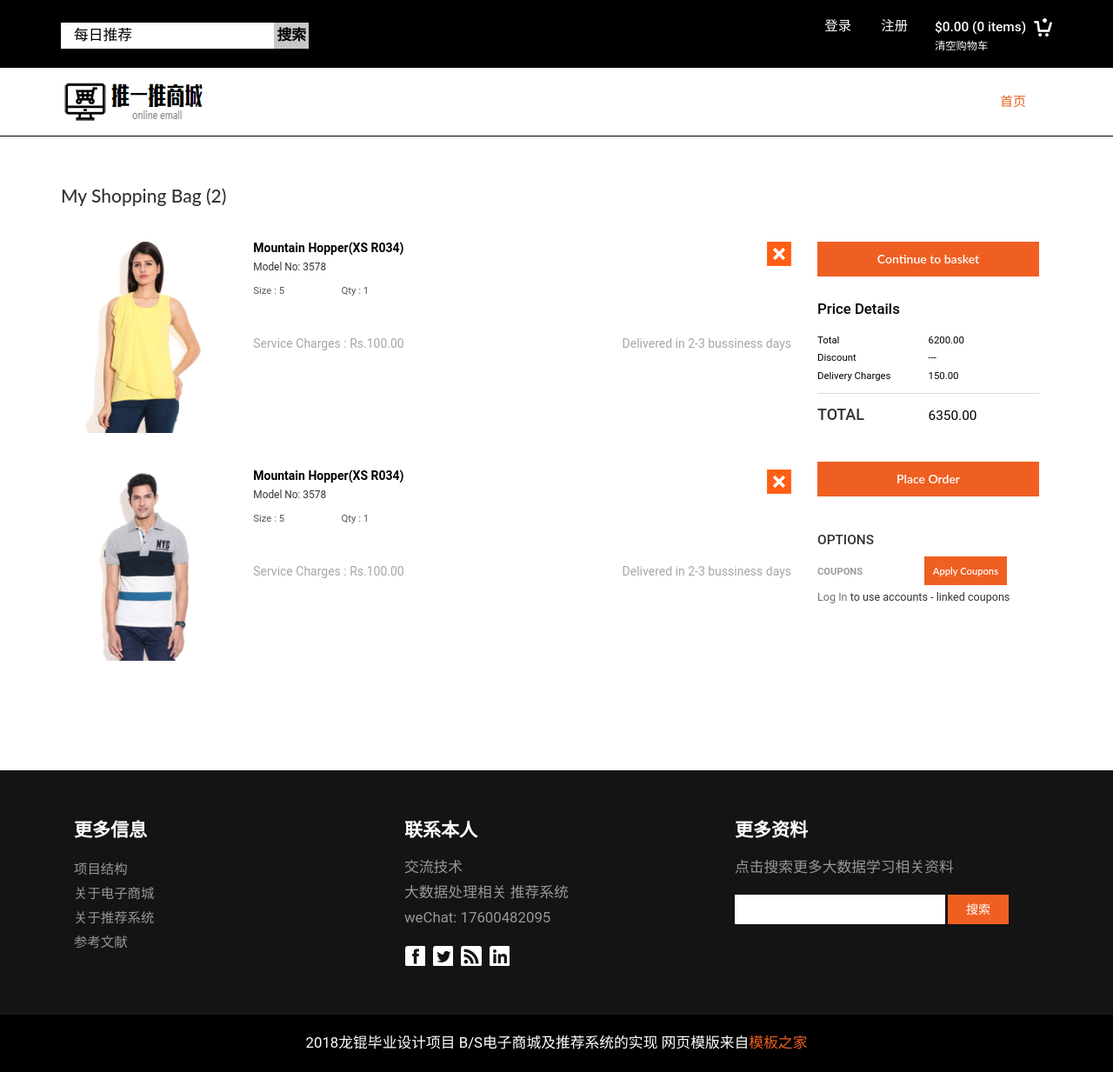
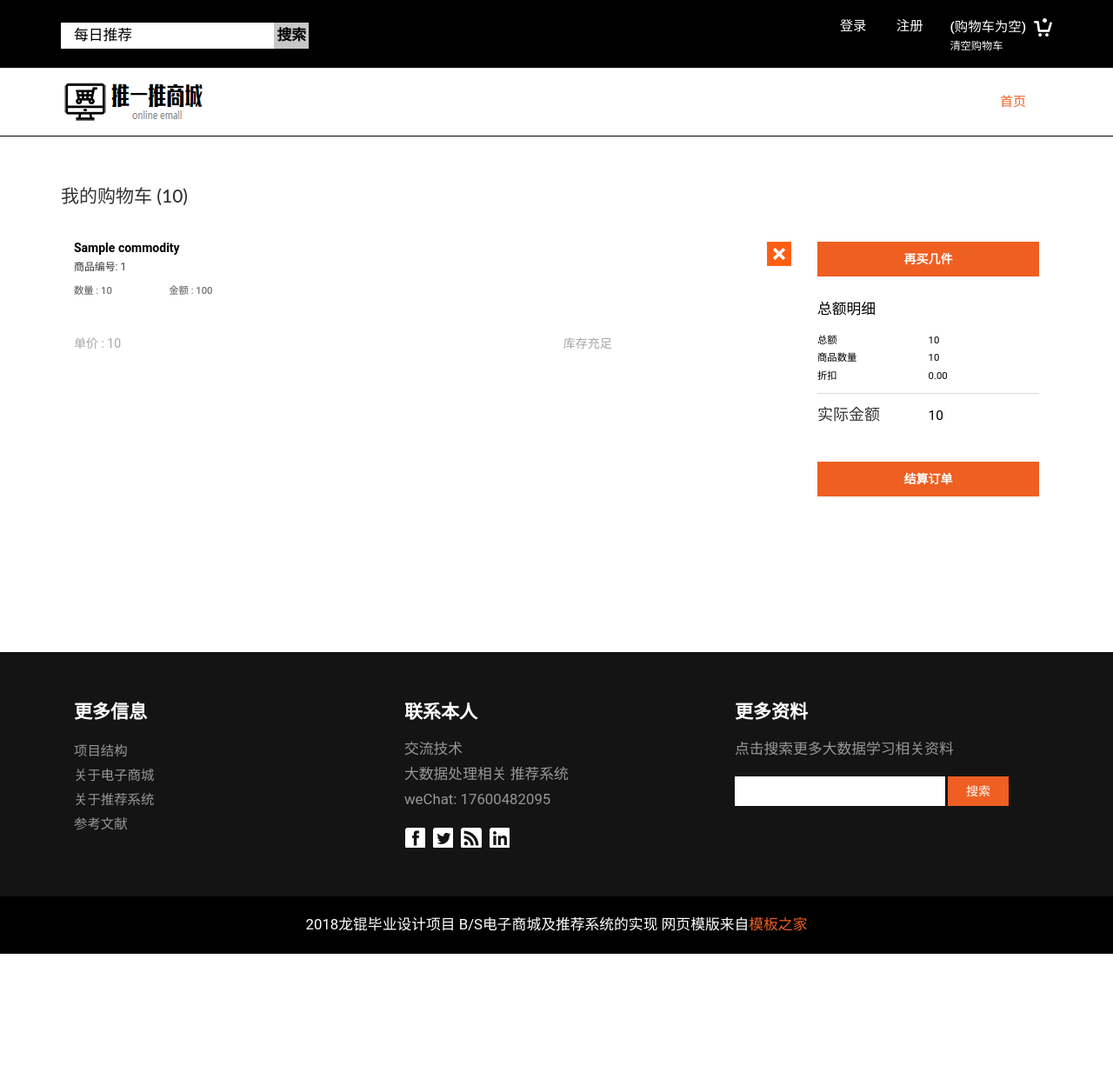
Before and after one commit to longkunbetter/EmallWithRecommendSystem, a Java web app: template ElectonicMall/src/main/webapp/WEB-INF/content/checkout.jsp in a window 1280 px wide. Shown: the whole page at 87% size. After the commit the page ends 1097 px from the top, so only its background shows below. Run offline with Spring Boot 4, a stand-in JSP engine, Linux system fonts and the light colour scheme; the template is opened without the code that fills it: most values are stand-ins (such as "Sample title", 1, 10 or a date in 2020); the project's own start-up code is not run, and a stand-in starts its controllers and pages; some web fonts are replaced.

Commit message:
购物车功能上线

```diff
--- a/ElectonicMall/src/main/java/com/emall/common/dto/PageDto.java
+++ b/ElectonicMall/src/main/java/com/emall/common/dto/PageDto.java
@@ -3,6 +3,9 @@ package com.emall.common.dto;
 import java.util.List;
 
 public class PageDto {
+    /**
+     * 分页公共属性
+     * */
     private Integer nowPage;
     private Long total;
     private List<?> data;
--- a/ElectonicMall/src/main/webapp/WEB-INF/content/checkout.jsp
+++ b/ElectonicMall/src/main/webapp/WEB-INF/content/checkout.jsp
@@ -3,128 +3,79 @@
 <!DOCTYPE html>
 <html>
 <head>
-	<title>Checkout</title>
-	<link href="css/bootstrap.css" rel="stylesheet" type="text/css" media="all" />
-	<!-- jQuery (necessary for Bootstrap's JavaScript plugins) -->
-	<script src="js/jquery.min.js"></script>
-	<!-- Custom Theme files -->
-	<!--theme-style-->
-	<link href="css/style.css" rel="stylesheet" type="text/css" media="all" />
-	<!--//theme-style-->
+	<title>我的购物车_推一推商城</title>
+	<link href="${pageContext.request.contextPath}/css/bootstrap.css" rel="stylesheet" type="text/css" media="all" />
+	<script src="${pageContext.request.contextPath}/js/jquery.min.js"></script>
+	<link href="${pageContext.request.contextPath}/css/style.css" rel="stylesheet" type="text/css" media="all" />
 	<meta name="viewport" content="width=device-width, initial-scale=1">
 	<meta http-equiv="Content-Type" content="text/html; charset=utf-8" />
-	<meta name="keywords" content="New Store Responsive web template, Bootstrap Web Templates, Flat Web Templates, Andriod Compatible web template,
-Smartphone Compatible web template, free webdesigns for Nokia, Samsung, LG, SonyErricsson, Motorola web design" />
 	<script type="application/x-javascript"> addEventListener("load", function() { setTimeout(hideURLbar, 0); }, false); function hideURLbar(){ window.scrollTo(0,1); } </script>
-	<!--fonts-->
-	<link href='http://fonts.useso.com/css?family=Lato:100,300,400,700,900' rel='stylesheet' type='text/css'>
-	<link href='http://fonts.useso.com/css?family=Roboto:400,100,300,500,700,900' rel='stylesheet' type='text/css'><!--//fonts-->
 	<!-- start menu -->
-	<link href="css/memenu.css" rel="stylesheet" type="text/css" media="all" />
-	<script type="text/javascript" src="js/memenu.js"></script>
+	<link href="${pageContext.request.contextPath}/css/memenu.css" rel="stylesheet" type="text/css" media="all" />
+	<script type="text/javascript" src="${pageContext.request.contextPath}/js/memenu.js"></script>
 	<script>$(document).ready(function(){$(".memenu").memenu();});</script>
-	<script src="js/simpleCart.min.js"> </script>
+	<script type="text/javascript" src="${pageContext.request.contextPath}/js/main.js"></script>
 </head>
 <body>
 <!--header-->
 <%@include file="heade.jsp"%>
-
 <div class="container">
 	<div class="check">
-		<h1>My Shopping Bag (2)</h1>
+		<h1>我的购物车 (${commodityData.amount})</h1>
 		<div class="col-md-9 cart-items">
-
-			<script>$(document).ready(function(c) {
-                $('.close1').on('click', function(c){
-                    $('.cart-header').fadeOut('slow', function(c){
-                        $('.cart-header').remove();
-                    });
-                });
-            });
-			</script>
-			<div class="cart-header">
-				<div class="close1"> </div>
+			<c:forEach items="${commodityData.items}" var="item" varStatus="status">
+				<div id="${item.commodity.id}_div" class="cart-header">
+					<div class="close1" href="javascript:voie(0)" onclick="removeCommodityFromCart(${item.commodity.id})"> </div>
 					<div class="cart-sec simpleCart_shelfItem">
 						<div class="cart-item cyc">
-						<img src="images/pic1.jpg" class="img-responsive" alt=""/>
+							<img src="/commodity/img/${item.commodity.mainimg}" class="img-responsive" alt=""/>
 						</div>
 						<div class="cart-item-info">
-						<h3><a href="#">Mountain Hopper(XS R034)</a><span>Model No: 3578</span></h3>
+							<h3>
+								<a href="/commodity/details/${item.commodity.id}">${item.commodity.title}</a>
+								<span>商品编号: ${item.commodity.id}</span>
+							</h3>
 							<ul class="qty">
-							<li><p>Size : 5</p></li>
-							<li><p>Qty : 1</p></li>
+								<li><p>数量 : ${item.amount}</p></li>
+								<li><p>金额 : ${item.amount * item.commodity.price}</p></li>
 							</ul>
 
 							<div class="delivery">
-							<p>Service Charges : Rs.100.00</p>
-							<span>Delivered in 2-3 bussiness days</span>
+								<p>单价 : ${item.commodity.price}</p>
+								<span>库存充足</span>
 								<div class="clearfix"></div>
 							</div>
 						</div>
 						<div class="clearfix"></div>
-
 					</div>
 				</div>
-			<script>$(document).ready(function(c) {
-                $('.close2').on('click', function(c){
-                    $('.cart-header2').fadeOut('slow', function(c){
-                        $('.cart-header2').remove();
-                    });
-                });
-            });
-			</script>
-			<div class="cart-header2">
-				<div class="close2"> </div>
-				<div class="cart-sec simpleCart_shelfItem">
-					<div class="cart-item cyc">
-						<img src="images/pic2.jpg" class="img-responsive" alt=""/>
-					</div>
-					<div class="cart-item-info">
-						<h3><a href="#">Mountain Hopper(XS R034)</a><span>Model No: 3578</span></h3>
-						<ul class="qty">
-							<li><p>Size : 5</p></li>
-							<li><p>Qty : 1</p></li>
-						</ul>
-						<div class="delivery">
-							<p>Service Charges : Rs.100.00</p>
-							<span>Delivered in 2-3 bussiness days</span>
-							<div class="clearfix"></div>
-						</div>
-					</div>
-					<div class="clearfix"></div>
-
-				</div>
-			</div>
+			</c:forEach>
 		</div>
 		<div class="col-md-3 cart-total">
-			<a class="continue" href="#">Continue to basket</a>
+			<a class="continue" href="${pageContext.request.contextPath}/index">再买几件</a>
 			<div class="price-details">
-				<h3>Price Details</h3>
-				<span>Total</span>
-				<span class="total1">6200.00</span>
-				<span>Discount</span>
-				<span class="total1">---</span>
-				<span>Delivery Charges</span>
-				<span class="total1">150.00</span>
+				<h3>总额明细</h3>
+				<span>总额</span>
+				<span class="total1">${commodityData.price}</span>
+				<span>商品数量</span>
+				<span class="total1">${commodityData.amount}</span>
+				<span>折扣</span>
+				<span class="total1">0.00</span>
 				<div class="clearfix"></div>
 			</div>
 			<ul class="total_price">
-				<li class="last_price"> <h4>TOTAL</h4></li>
-				<li class="last_price"><span>6350.00</span></li>
+				<li class="last_price"> <h4>实际金额</h4></li>
+				<li class="last_price"><span>${commodityData.price}</span></li>
 				<div class="clearfix"> </div>
 			</ul>
 
-
 			<div class="clearfix"></div>
-			<a class="order" href="#">Place Order</a>
+			<a class="order" href="#">结算订单</a>
 			<div class="total-item">
-				<h3>OPTIONS</h3>
-				<h4>COUPONS</h4>
-				<a class="cpns" href="#">Apply Coupons</a>
-				<p><a href="#">Log In</a> to use accounts - linked coupons</p>
+				<h3>&nbsp;</h3>
+				<h4>&nbsp;</h4>
 			</div>
 		</div>
-
 		<div class="clearfix"> </div>
 	</div>
 </div>
--- a/ElectonicMall/src/main/webapp/WEB-INF/content/heade.jsp
+++ b/ElectonicMall/src/main/webapp/WEB-INF/content/heade.jsp
@@ -28,12 +28,16 @@
                 </c:choose>
 
                 <div class="cart box_1">
-                    <a href="checkout">
-                        <h3> <div class="total">
-                            <span class="simpleCart_total"></span> (<span id="simpleCart_quantity" class="simpleCart_quantity"></span> items)</div>
-                            <img src="${pageContext.request.contextPath}/images/cart.png" alt=""/></h3>
+                    <a href="${pageContext.request.contextPath}/cart">
+                        <h3>
+                            <div class="total">
+                                <span id="simpleCart_total" class="simpleCart_total"></span>
+                                (<span id="simpleCart_quantity" class="simpleCart_quantity">购物车为空</span>)
+                            </div>
+                            <img src="${pageContext.request.contextPath}/images/cart.png" alt=""/>
+                        </h3>
                     </a>
-                    <p><a href="javascript:;" class="simpleCart_empty">清空购物车</a></p>
+                    <p><a href="javascript:void(0)" onclick="clearCart()">清空购物车</a></p>
 
                 </div>
                 <div class="clearfix"> </div>
--- a/ElectonicMall/src/main/webapp/WEB-INF/content/index.jsp
+++ b/ElectonicMall/src/main/webapp/WEB-INF/content/index.jsp
@@ -24,7 +24,6 @@
 	<link href="css/memenu.css" rel="stylesheet" type="text/css" media="all" />
 	<script type="text/javascript" src="js/memenu.js"></script>
 	<script>$(document).ready(function(){$(".memenu").memenu();});</script>
-	<script src="js/simpleCart.min.js"> </script>
 </head>
 <body>
 <!--header-->
--- a/ElectonicMall/src/main/webapp/WEB-INF/content/js/main.js
+++ b/ElectonicMall/src/main/webapp/WEB-INF/content/js/main.js
@@ -13,14 +13,12 @@ jQuery(document).ready(function($){
 			tabItems.removeClass('selected');
 			selectedItem.addClass('selected');
 			selectedContent.addClass('selected').siblings('li').removeClass('selected');
-			//animate tabContentWrapper height when content changes
 			tabContentWrapper.animate({
 				'height': slectedContentHeight
 			}, 200);
 		}
 	});
 
-	//hide the .cd-tabs::after element when tabbed navigation has scrolled to the end (mobile version)
 	checkScrolling($('.cd-tabs nav'));
 	$(window).on('resize', function(){
 		checkScrolling($('.cd-tabs nav'));
@@ -40,3 +38,114 @@ jQuery(document).ready(function($){
 		}
 	}
 });
+
+function addCommodityToCart(cid) {
+    $.ajax(
+        {
+            url:"/cart",
+            type:"post",
+            dataType:"json",
+			data:
+				{commodityId:cid,
+					amount:1
+				},
+            success:function (res) {
+                if (res.returnCode == 1){
+                    price = res.data;
+                    addCartItemAmount(1);
+                    addCartTotal(price);
+                }
+            }
+        }
+    )
+}
+
+function clearCart() {
+    $.ajax(
+        {
+            url:"/cart/clear",
+            type:"get",
+            dataType:"json",
+            success:function (res) {
+                if (res.returnCode == 1){
+                    clearCartContent();
+                }
+            }
+        }
+    );
+}
+
+function removeCommodityFromCart(cid) {
+    $.ajax(
+        {
+            url:"/cart/" + cid,
+            type:"delete",
+            dataType:"json",
+            success:function (res) {
+                if (res.returnCode == 1){
+                    $('#' + cid + '_div').
+                    slideUp(300, function(){
+                        $(this).remove()
+                    });
+                }
+            }
+        }
+    )
+}
+
+/**
+ * 增加购物车商品数量的值
+ * @param amount
+ * 			需要增加的值
+ * */
+function addCartItemAmount(amount) {
+    var nowAmount = $('#simpleCart_quantity').text();
+    if (isRealNum(nowAmount)){
+        $('#simpleCart_quantity').text(nowAmount * 1 + amount);
+    }
+    else {
+        $('#simpleCart_quantity').text(amount);
+	}
+}
+
+/**
+ * 增加购物车商品总价格的值
+ * @param price
+ * 			需要增加的值
+ * */
+function addCartTotal(price) {
+    var nowTotal = $('#simpleCart_total').text();
+    if (isRealNum(nowTotal)){
+        $('#simpleCart_total').text(nowTotal * 1.0 + price);
+    }
+    else {
+        $('#simpleCart_total').text(price);
+	}
+}
+
+/**
+ * 判断一个字符串是否为数字
+ * @param val
+ * 			需要判断的字符串
+ * @return
+ * 			若为数字返回true
+ * */
+function isRealNum(val){
+    // isNaN()函数 把空串 空格 以及NUll 按照0来处理 所以先去除
+    if(val === "" || val ==null){
+        return false;
+    }
+    if(!isNaN(val)){
+        return true;
+    }else{
+        return false;
+    }
+}
+
+/**
+ * 清空购物车内容
+ * */
+function clearCartContent() {
+    $('#simpleCart_total').text("");
+    $('#simpleCart_quantity').text("购物车为空");
+}
--- a/ElectonicMall/src/main/webapp/WEB-INF/content/products.jsp
+++ b/ElectonicMall/src/main/webapp/WEB-INF/content/products.jsp
@@ -17,7 +17,6 @@
 	<link href="${pageContext.request.contextPath}/css/memenu.css" rel="stylesheet" type="text/css" media="all" />
 	<script type="text/javascript" src="${pageContext.request.contextPath}/js/memenu.js"></script>
 	<script>$(document).ready(function(){$(".memenu").memenu();});</script>
-	<script src="${pageContext.request.contextPath}/js/simpleCart.min.js"> </script>
 </head>
 <body>
 <!--header-->
--- a/ElectonicMall/src/main/webapp/WEB-INF/content/register.jsp
+++ b/ElectonicMall/src/main/webapp/WEB-INF/content/register.jsp
@@ -20,7 +20,6 @@ Smartphone Compatible web template, free webdesigns for Nokia, Samsung, LG, Sony
 	<link href="css/memenu.css" rel="stylesheet" type="text/css" media="all" />
 	<script type="text/javascript" src="js/memenu.js"></script>
 	<script>$(document).ready(function(){$(".memenu").memenu();});</script>
-	<script src="js/simpleCart.min.js"> </script>
 </head>
 <body>
 <!--header-->
--- a/ElectonicMall/src/main/webapp/WEB-INF/content/single.jsp
+++ b/ElectonicMall/src/main/webapp/WEB-INF/content/single.jsp
@@ -18,7 +18,6 @@
 	<script type="text/javascript" src="${pageContext.request.contextPath}/js/memenu.js"></script>
 	<script>$(document).ready(function(){$(".memenu").memenu();});</script>
 	<script src="${pageContext.request.contextPath}/js/main.js"></script>
-	<script src="${pageContext.request.contextPath}/js/simpleCart.min.js"> </script>
 </head>
 <body>
 <!--header-->
@@ -246,7 +245,7 @@
 						<li><span>SKU</span>
 							<span class="women1">: CK09</span></li>
 					</ul>
-					<a href="#" class="add-cart item_add">ADD TO CART</a>
+					<a href="javascript:void(0)" onclick="addCommodityToCart('${commodityData.id}')" class="add-cart item_add">添加到购物车</a>
 
 				</div>
 			</div>
```
Also changed, not shown: ElectonicMall/src/main/java/com/emall/common/controller/PageController.java (+5 -5 lines), ElectonicMall/src/main/java/com/emall/common/service/CommodityService.java (+9 -0 lines), ElectonicMall/src/main/resources/system-conf/mybatis-generator-config.xml (+7 -0 lines), ElectonicMall/src/main/webapp/WEB-INF/content/js/simpleCart.min.js (deleted). Lines whose indentation alone changed are shown as unchanged.
